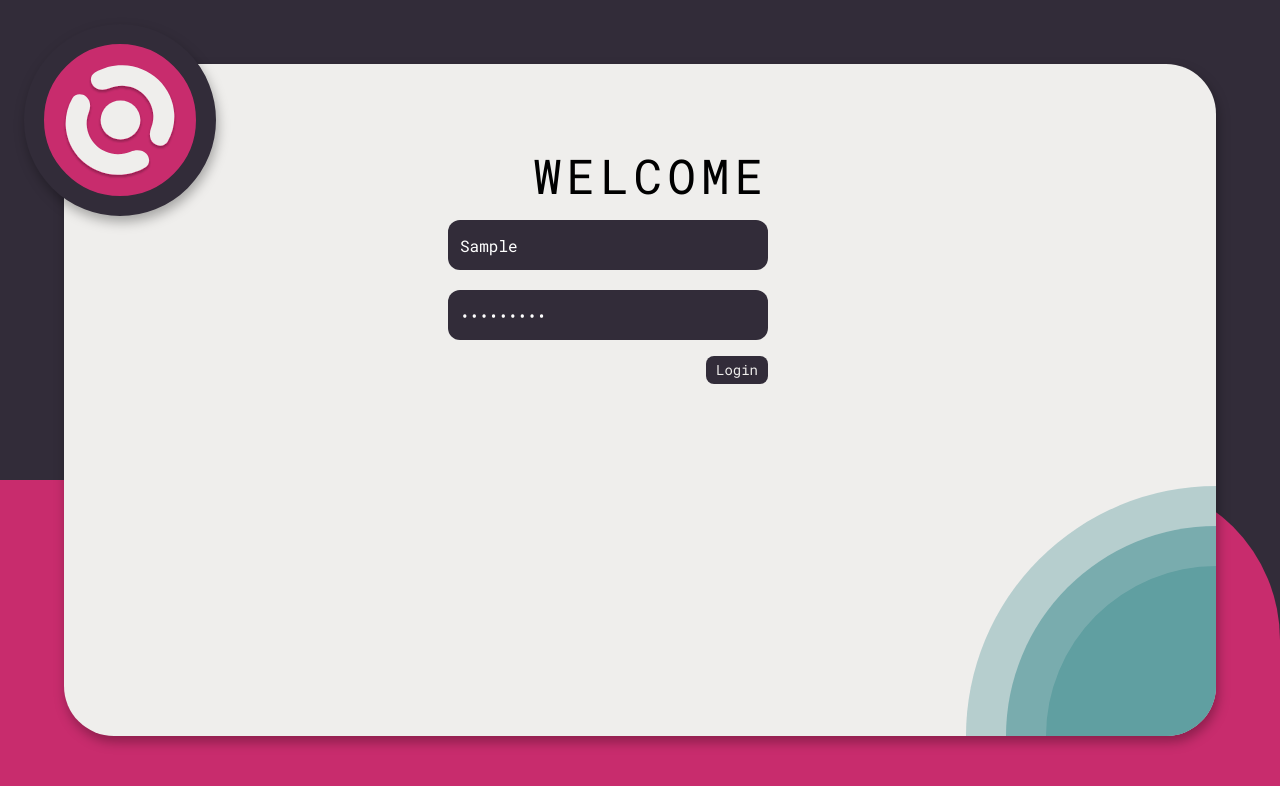
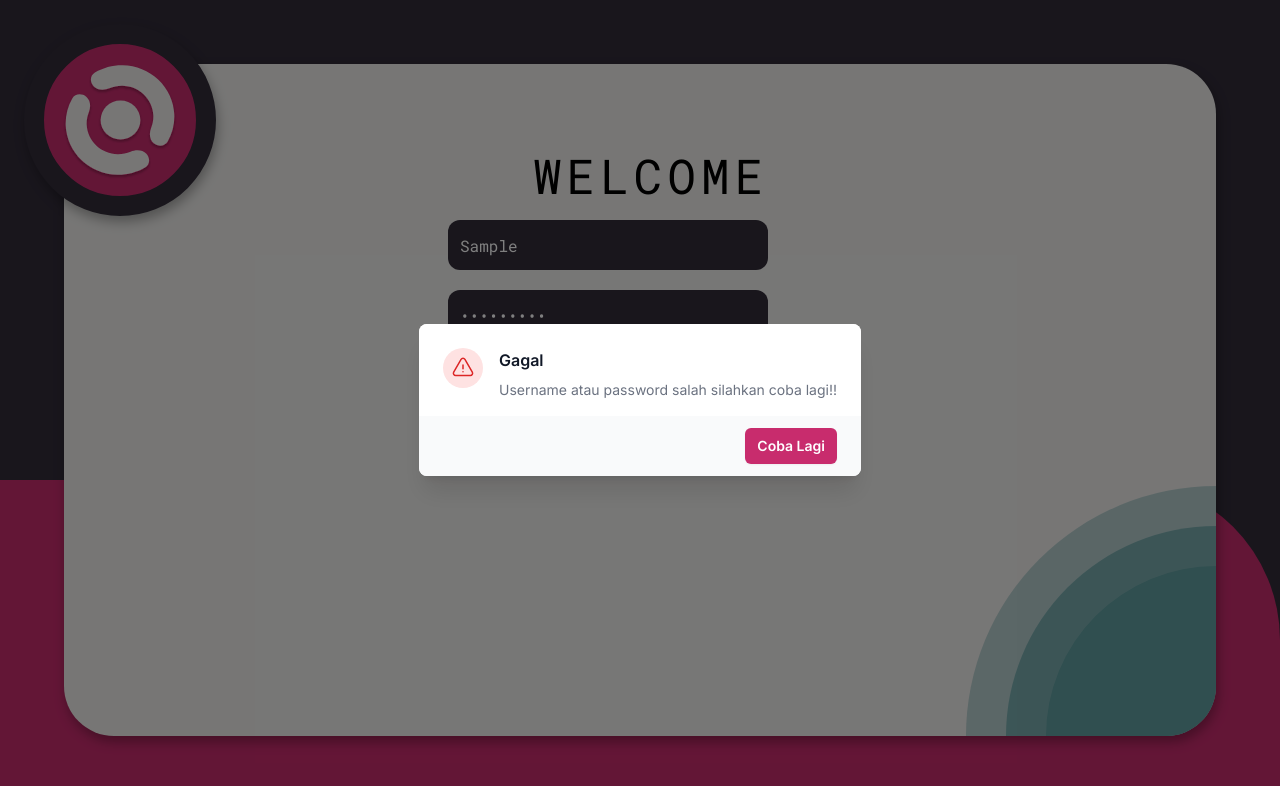
Before and after one commit to DioGitH/evolt-website, a Next.js app in the folder src/evolt-website/: page /login in a window 1280 px wide. Both pictures are taken after typing "Sample", "Sample123" into the empty fields and a click on the button "Login". Shown: the top 786 px of the page. Built offline with nearby package versions, Linux system fonts and the light colour scheme; no server answers.

Commit message:
fix: update login page frontend

```diff
--- /dev/null
+++ b/src/evolt-website/src/components/loginErrorModal.tsx
@@ -0,0 +1,65 @@
+import { Fragment, useState } from 'react'
+import { Dialog, Transition } from '@headlessui/react'
+import { ExclamationTriangleIcon } from '@heroicons/react/24/outline'
+
+export default function LoginError( {onClose}:any) {
+
+    return (
+        <Transition show={true} as={Fragment}>
+            <Dialog className="relative z-10" onClose={onClose}>
+                <Transition.Child
+                    enter="ease-out duration-300"
+                    enterFrom="opacity-0"
+                    enterTo="opacity-100"
+                    leave="ease-in duration-200"
+                    leaveFrom="opacity-100"
+                    leaveTo="opacity-0"
+                >
+                    <div className="fixed inset-0 bg-black bg-opacity-50 transition-opacity" />
+                </Transition.Child>
+
+                <div className="fixed inset-0 z-10 w-screen overflow-y-auto">
+                    <div className="flex min-h-full items-end justify-center p-4 text-center sm:items-center sm:p-0">
+                        <Transition.Child
+                            enter="ease-out duration-300"
+                            enterFrom="opacity-0 translate-y-4 sm:translate-y-0 sm:scale-95"
+                            enterTo="opacity-100 translate-y-0 sm:scale-100"
+                            leave="ease-in duration-200"
+                            leaveFrom="opacity-100 translate-y-0 sm:scale-100"
+                            leaveTo="opacity-0 translate-y-4 sm:translate-y-0 sm:scale-95"
+                        >
+                            <Dialog.Panel className="relative transform overflow-hidden rounded-lg bg-white text-left shadow-xl transition-all sm:my-8 sm:w-full sm:max-w-lg">
+                                <div className="bg-white px-4 pb-4 pt-5 sm:p-6 sm:pb-4">
+                                    <div className="sm:flex sm:items-start">
+                                        <div className="mx-auto flex h-12 w-12 flex-shrink-0 items-center justify-center rounded-full bg-red-100 sm:mx-0 sm:h-10 sm:w-10">
+                                            <ExclamationTriangleIcon className="h-6 w-6 text-red-600" aria-hidden="true" />
+                                        </div>
+                                        <div className="mt-3 text-center sm:ml-4 sm:mt-0 sm:text-left">
+                                            <Dialog.Title as="h3" className="text-base font-semibold leading-6 text-gray-900">
+                                                Gagal
+                                            </Dialog.Title>
+                                            <div className="mt-2">
+                                                <p className="text-sm text-gray-500">
+                                                    Username atau password salah silahkan coba lagi!!
+                                                </p>
+                                            </div>
+                                        </div>
+                                    </div>
+                                </div>
+                                <div className="bg-gray-50 px-4 py-3 sm:flex sm:flex-row-reverse sm:px-6">
+                                    <button
+                                        type="button"
+                                        className="inline-flex w-full justify-center rounded-md bg-pallete-4 px-3 py-2 text-sm font-semibold text-white shadow-sm hover:bg-red-400 sm:ml-3 sm:w-auto"
+                                        onClick={onClose}
+                                    >
+                                        Coba Lagi
+                                    </button>
+                                </div>
+                            </Dialog.Panel>
+                        </Transition.Child>
+                    </div>
+                </div>
+            </Dialog>
+        </Transition>
+    )
+}
--- a/src/evolt-website/src/components/loginform.tsx
+++ b/src/evolt-website/src/components/loginform.tsx
@@ -3,11 +3,14 @@
 import PasswordInput from "./passwordInput";
 import { useState } from "react";
 import axios from "axios";
+import LoginError from "./loginErrorModal";
 
 export default function LoginForm(){
 
     const [username, setUsername] = useState('');
     const [pin, setPin] = useState('');
+    const [showLoginError, setShowLoginError] = useState(false);
+    const [isLoading, setIsLoading] = useState(false);
 
     const loginUser = async (e: any) => {
         e.preventDefault();
@@ -21,23 +24,27 @@ export default function LoginForm(){
 
         //send data to server
         try {
+            setIsLoading(true);
             const response = await axios.post(`${process.env.NEXT_PUBLIC_API_BACKEND}/api/login`, formData);
 
             if (response.status == 401) {
-                alert('User Tidak Memiliki Akses')
-                return
+                // alert('User Tidak Memiliki Akses')
+                setShowLoginError(true);
             } else if (response.status == 404) {
-                alert('User Tidak Dikenali')
-                return
+                // alert('User Tidak Dikenali')\
+                setShowLoginError(true);
             }
 
             localStorage.setItem('isLogin', response.data.isLogin);
             localStorage.setItem('idRole', response.data.idRole);
-            localStorage.setItem('idUser', response.data.idUser)
+            localStorage.setItem('idUser', response.data.idUser);
+            setIsLoading(false);
 
             window.location.href = '/dashboard'
         } catch (error) {
-            alert(error)
+            // alert(error)
+            setIsLoading(false);
+            setShowLoginError(true);
         }
     };
 
@@ -73,7 +80,22 @@ export default function LoginForm(){
                         />
                     </div>
                     <div className="flex justify-end">
-                        <ButtonLogin />
+                        <button type="submit" className="text-palette-3 bg-palette-1 w-fit py-1 rounded-lg text-sm px-2.5">
+                            {isLoading ? (
+                                <>
+                                    <svg aria-hidden="true" role="status" className="inline w-4 h-4 me-3 text-white animate-spin" viewBox="0 0 100 101" fill="none" xmlns="http://www.w3.org/2000/svg">
+                                        <path d="M100 50.5908C100 78.2051 77.6142 100.591 50 100.591C22.3858 100.591 0 78.2051 0 50.5908C0 22.9766 22.3858 0.59082 50 0.59082C77.6142 0.59082 100 22.9766 100 50.5908ZM9.08144 50.5908C9.08144 73.1895 27.4013 91.5094 50 91.5094C72.5987 91.5094 90.9186 73.1895 90.9186 50.5908C90.9186 27.9921 72.5987 9.67226 50 9.67226C27.4013 9.67226 9.08144 27.9921 9.08144 50.5908Z" fill="#E5E7EB" />
+                                        <path d="M93.9676 39.0409C96.393 38.4038 97.8624 35.9116 97.0079 33.5539C95.2932 28.8227 92.871 24.3692 89.8167 20.348C85.8452 15.1192 80.8826 10.7238 75.2124 7.41289C69.5422 4.10194 63.2754 1.94025 56.7698 1.05124C51.7666 0.367541 46.6976 0.446843 41.7345 1.27873C39.2613 1.69328 37.813 4.19778 38.4501 6.62326C39.0873 9.04874 41.5694 10.4717 44.0505 10.1071C47.8511 9.54855 51.7191 9.52689 55.5402 10.0491C60.8642 10.7766 65.9928 12.5457 70.6331 15.2552C75.2735 17.9648 79.3347 21.5619 82.5849 25.841C84.9175 28.9121 86.7997 32.2913 88.1811 35.8758C89.083 38.2158 91.5421 39.6781 93.9676 39.0409Z" fill="currentColor" />
+                                    </svg>
+                                    Loading
+                                </>
+                            ) : (
+                                <>
+                                    Login
+                                </>
+                            )}
+                            {showLoginError && <LoginError onClose={() => setShowLoginError(false)} />}
+                        </button>
                     </div>
                 </form>
             </div>
@@ -86,11 +108,3 @@ export function TextBox({fill}:any){
         <input type="text" className="text-[pallete] w-full h-[50px] bg-palette-1 rounded-xl p-3 focus:outline-none" placeholder={fill}/>
     )
 }
-
-export function ButtonLogin(){
-    return(
-        <button type="submit" className="text-palette-3 bg-palette-1 w-fit py-1 rounded-lg text-sm px-2.5">
-            <p>Login</p>
-        </button>
-    )
-}
```
